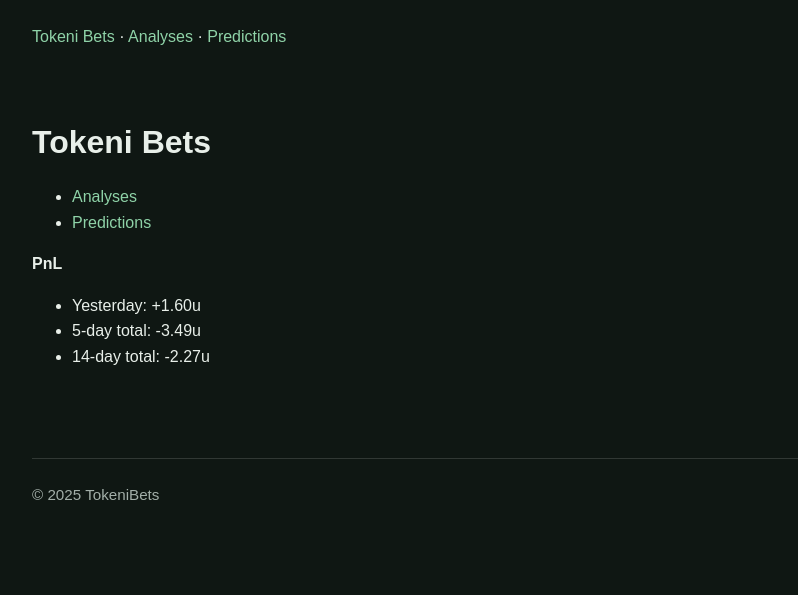
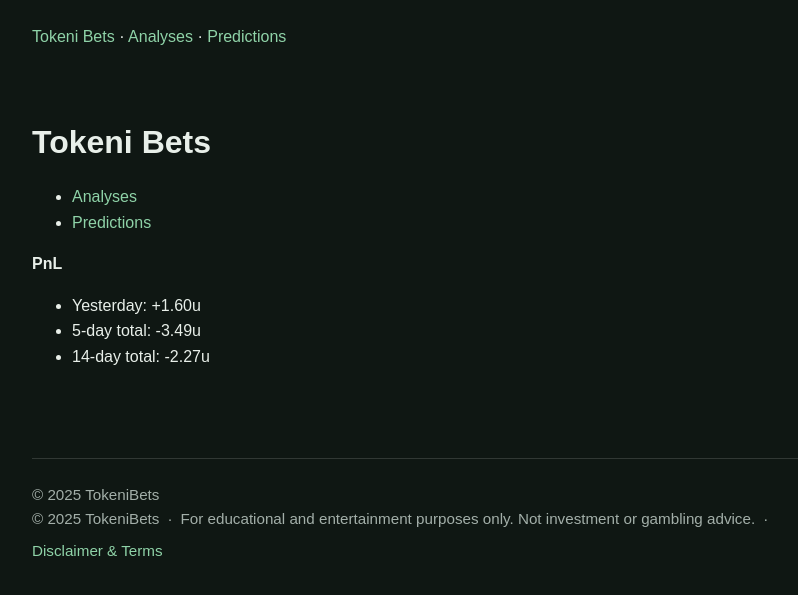
Before and after one commit to tokenibets/tokenibets.github.io, a Jekyll site: the page built from index.md, in a window 1280 px wide. Shown: the top 595 px of the page, without its empty margins (208-1006 px from the left). Built offline with Jekyll 4.4.1, drawn with Linux system fonts in a browser that asks for light colours.

Commit message:
Update default.html

```diff
--- a/_layouts/default.html
+++ b/_layouts/default.html
@@ -39,6 +39,13 @@
   <footer class="wrap muted">
     <hr>
     <div>© {{ "now" | date: "%Y" }} {{ site.title }}</div>
+    <div style="display:flex;gap:.5rem;flex-wrap:wrap;align-items:center">
+      <span>© {{ "now" | date: "%Y" }} {{ site.title }}</span>
+      <span aria-hidden="true">·</span>
+      <span>For educational and entertainment purposes only. Not investment or gambling advice.</span>
+      <span aria-hidden="true">·</span>
+      <a href="{{ '/disclaimer/' | relative_url }}">Disclaimer & Terms</a>
+    </div>
   </footer>
 </body>
 </html>
```
